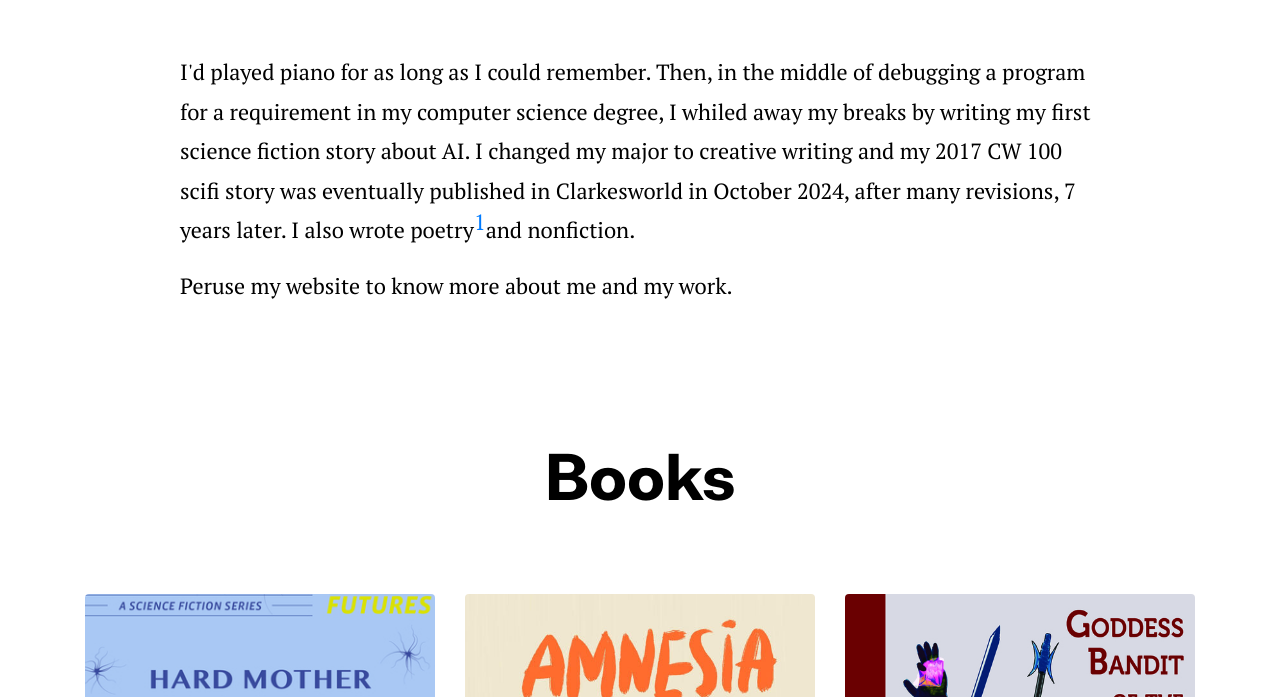
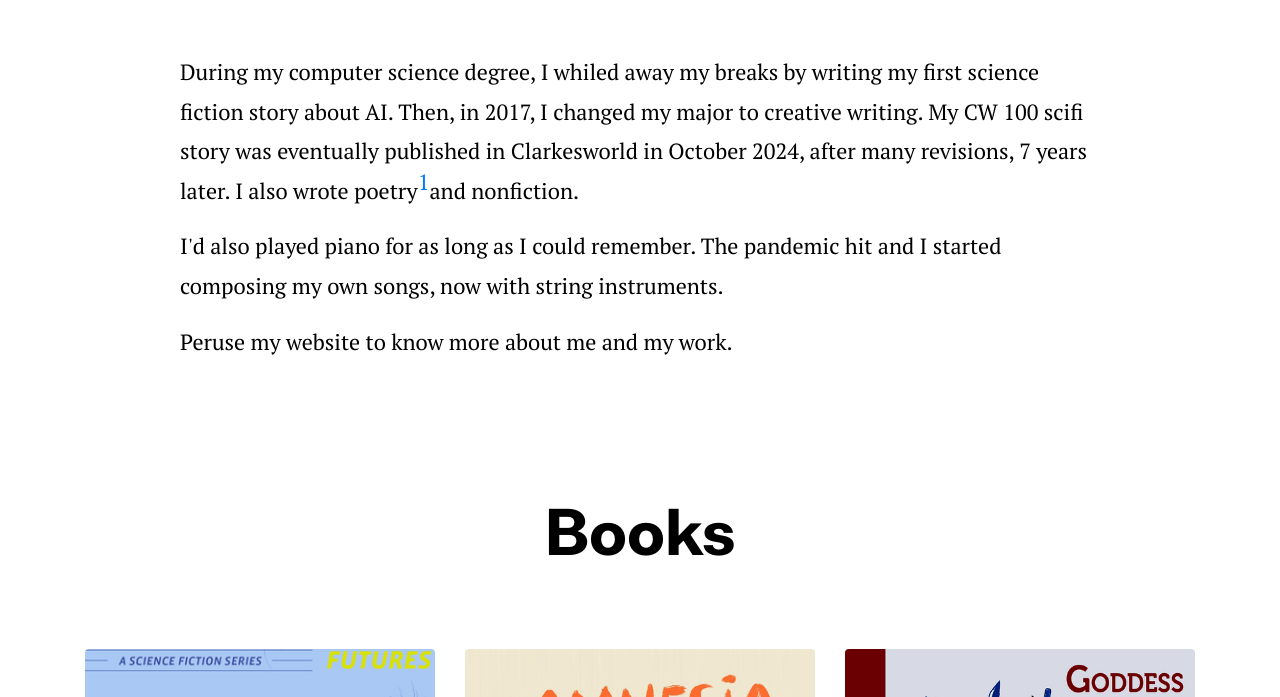
Before and after one commit to abbynicoleyee/abbynicoleyee.github.io, a Jekyll site: the page built from index.html, in a window 1280 px wide and 900 px high, scrolled down 617 px, cut to the strip 203-900 px from the top of the window. Built offline with Jekyll 4.4.1, drawn with Linux system fonts in a browser that asks for light colours.

Commit message:
Update about-section.html

```diff
--- a/_includes/about-section.html
+++ b/_includes/about-section.html
@@ -5,10 +5,12 @@
       <div class="col-lg-10 mx-auto">
         <p class="font-secondary paragraph-lg text-dark">{{ site.data.settings.blurb }}</p>
         <p class="font-secondary paragraph-lg text-dark">
-         I'd played piano for as long as I could remember. Then, in the middle of debugging a program for a requirement in my computer science degree, I whiled away my breaks by writing my first science fiction story about AI. I changed my major to creative writing and my 2017 CW 100 scifi story was eventually published in Clarkesworld in October 2024, after many revisions, 7 years later.
+         During my computer science degree, I whiled away my breaks by writing my first science fiction story about AI. Then, in 2017, I changed my major to creative writing. My CW 100 scifi story was eventually published in Clarkesworld in October 2024, after many revisions, 7 years later.
           I also wrote poetry<span class='footnote' data-toggle="tooltip"
           title="mostly confessional"></span>and nonfiction.</p>
-        </p>
+        <p class="font-secondary paragraph-lg text-dark">
+          I'd also played piano for as long as I could remember. The pandemic hit and I started composing my own songs, now with string instruments.
+          </p>
         <p class="font-secondary paragraph-lg text-dark">
           Peruse my website to know more about me and my work.
           </p>
```
